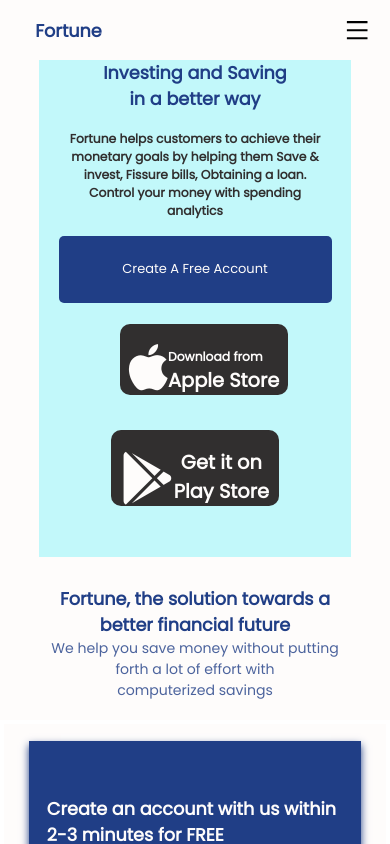
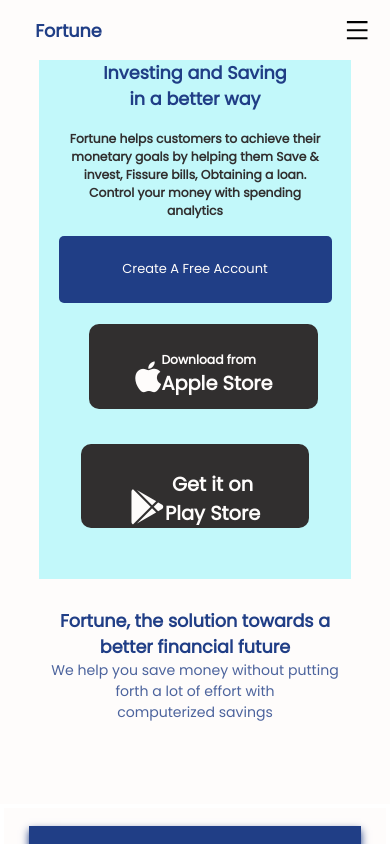
Before and after one commit to fortune-elite/fortune-app, a React (Create React App) app: page / in a window 390 px wide. Shown: the top 844 px of the page. Built offline with nearby package versions, Linux system fonts and the light colour scheme; the HTML template or start-up script is replaced by a standard one.

Commit message:
Working on all the pages

```diff
--- a/src/components/Introduction.js
+++ b/src/components/Introduction.js
@@ -15,7 +15,7 @@ const Introduction = () => {
                     <i className ="fab fa-apple apple"></i>
                     </section>
                     <section>
-                        Download from <br></br>
+                        Download from
                         <span>Apple Store</span>
                     </section>
                 </div>
--- a/src/components/css/Introduction.modules.css
+++ b/src/components/css/Introduction.modules.css
@@ -43,11 +43,12 @@
 .ios, .android {
     display: inline-block;
     background-color: var(--BlackColor);
-    width: 16rem;
+    width: 15rem;
+    height: 15vh;
     padding: 0.5rem;
     color: var(--mainBackground);
     border-radius: 10px;
-
+    cursor: pointer;
 
 }
 .ios {
@@ -194,7 +195,7 @@
 
 @media screen and (max-width:480px){
     .introduction {
-        height: 80vh;
+        height: 90vh;
         display: block;
         margin: 5% 4% 0 4%;
 
@@ -241,10 +242,23 @@
 
         padding-bottom:3rem
     }
-    .ios, .android {
+
+    .introduction .ios{
         display: inline-block;
         background-color: var(--BlackColor);
-        width: 16rem;
+        width: 13rem;
+        height: 10vh;
+        padding: 0.5rem;
+        color: var(--mainBackground);
+        border-radius: 10px;
+    }
+
+
+    .introduction .android {
+        display: inline-block;
+        background-color: var(--BlackColor);
+        width: 13rem;
+        height: 10vh;
         padding: 0.5rem;
         color: var(--mainBackground);
         border-radius: 10px;
@@ -285,12 +299,12 @@
         font-weight: 500;
     }
 
-    .fa-apple{
-        font-size: 3.0rem;
+     .introduction .fa-apple{
+        font-size: 2.0rem;
     }
 
-    .fa-google-play{
-        font-size: 3.0rem;
+    .introduction .fa-google-play{
+        font-size: 2.0rem;
     }
 
 
```
